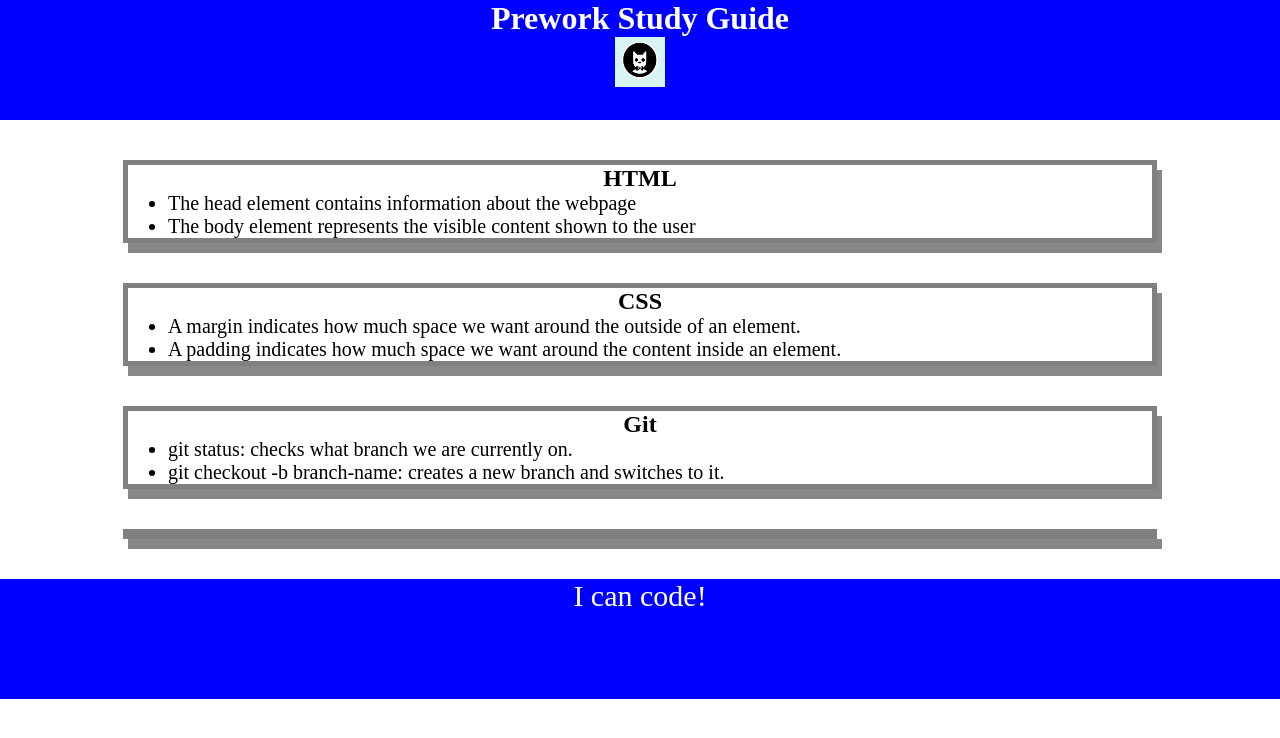
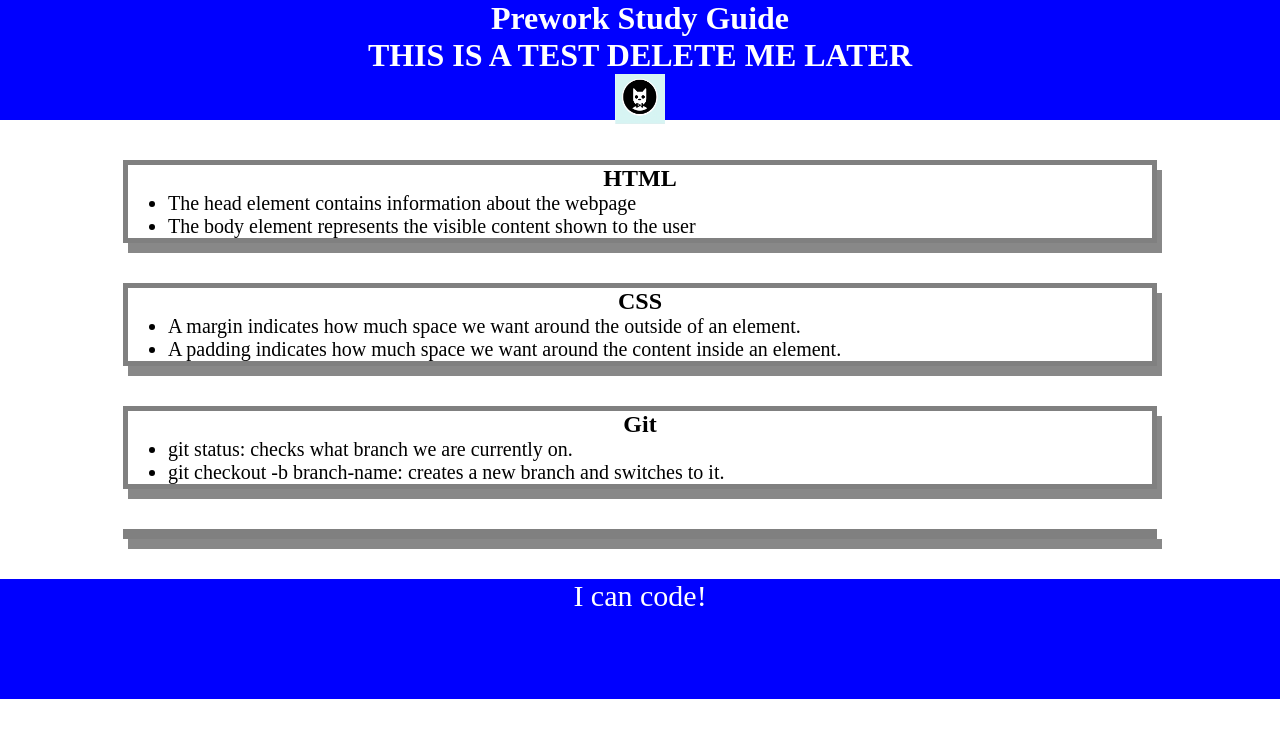
Before and after one commit to navaulakh24/pre-work-study-guide, a plain HTML site: page index.html in a window 1280 px wide. Drawn offline with Linux system fonts and the light colour scheme.

Commit message:
test commit

```diff
--- a/index.html
+++ b/index.html
@@ -10,6 +10,7 @@
   <body>
     <header id="top">
       <h1>Prework Study Guide</h1>
+      <h1> THIS IS A TEST DELETE ME LATER</h1>
       <img src="./assets/images/bowtie-cat.png" alt="Profile image of cat wearing a bow tie." />
     </header>
     <main>
```
